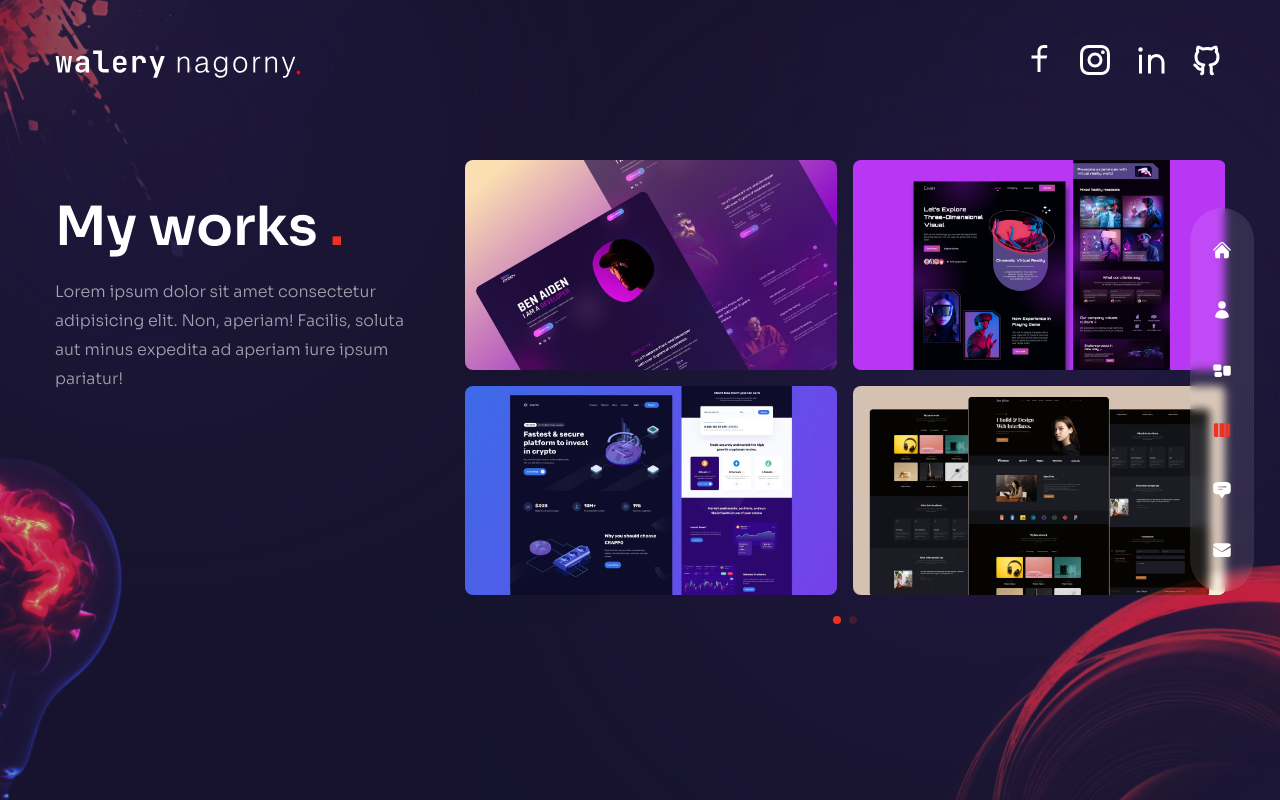
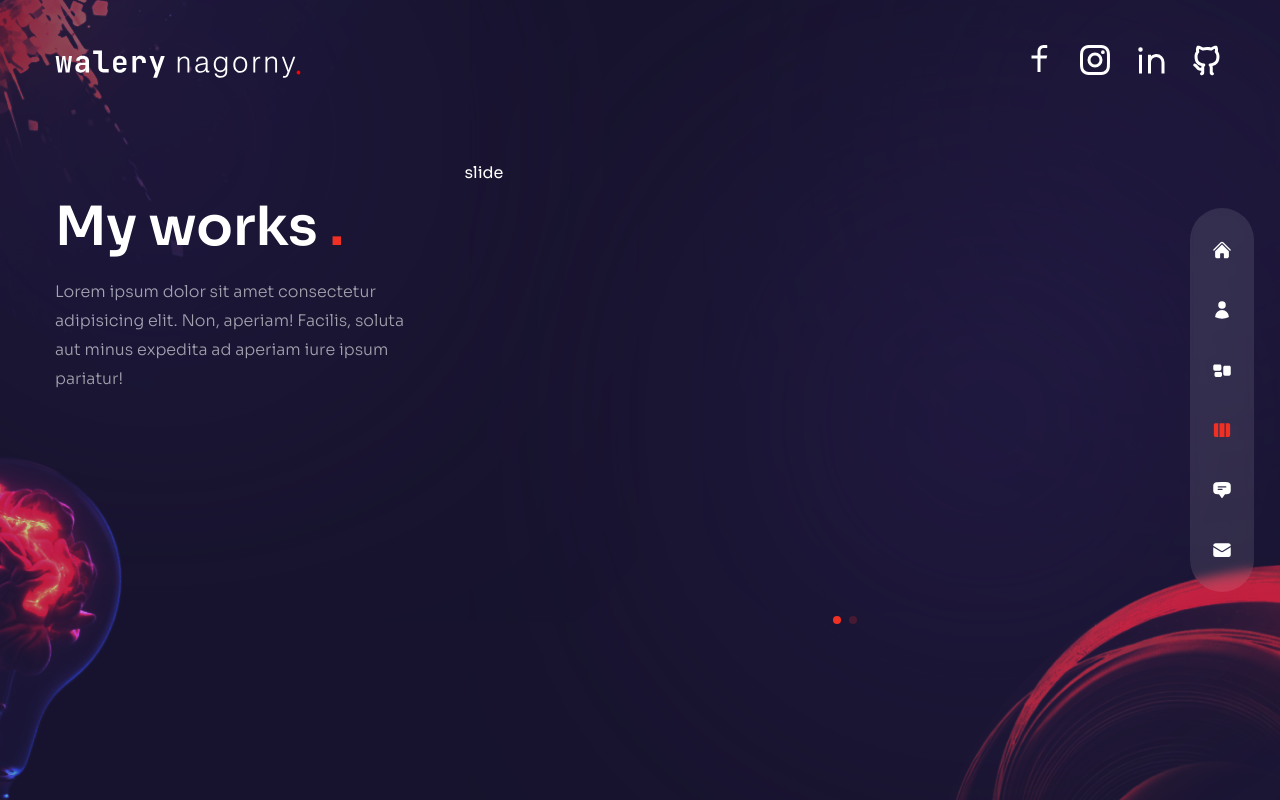
Before and after one commit to WNagorny/Portfolio, a Next.js app: page /work in a window 1280 px wide. Built offline with nearby package versions, Linux system fonts and the light colour scheme.

Commit message:
deleting swiperSlide

```diff
--- a/components/WorkSlider.js
+++ b/components/WorkSlider.js
@@ -76,18 +76,7 @@ const WorkSlider = () => {
 			{workSlider.slides.map((slide, index) => {
 				return (
 					<SwiperSlide key={index}>
-            <div className='grid grid-cols-2 grid-rows-2 gap-4 cursor-pointer'>
-              {slide.images.map((image, index) => {
-                return (
-                  <div key={index} className='relative rounded-lg overflow-hidden flex items-center justify-center group'>
-                    <div>
-     {/* image */}
-                    <Image src={image.path} width={500} height={300} alt='' />
-                    </div>
-                  </div>
-                )
-              })}
-            </div>
+           slide
 					</SwiperSlide>
 				)
 			})}
```
Also changed, not shown: 1 other file (tests, documents, lock files or other folders).
